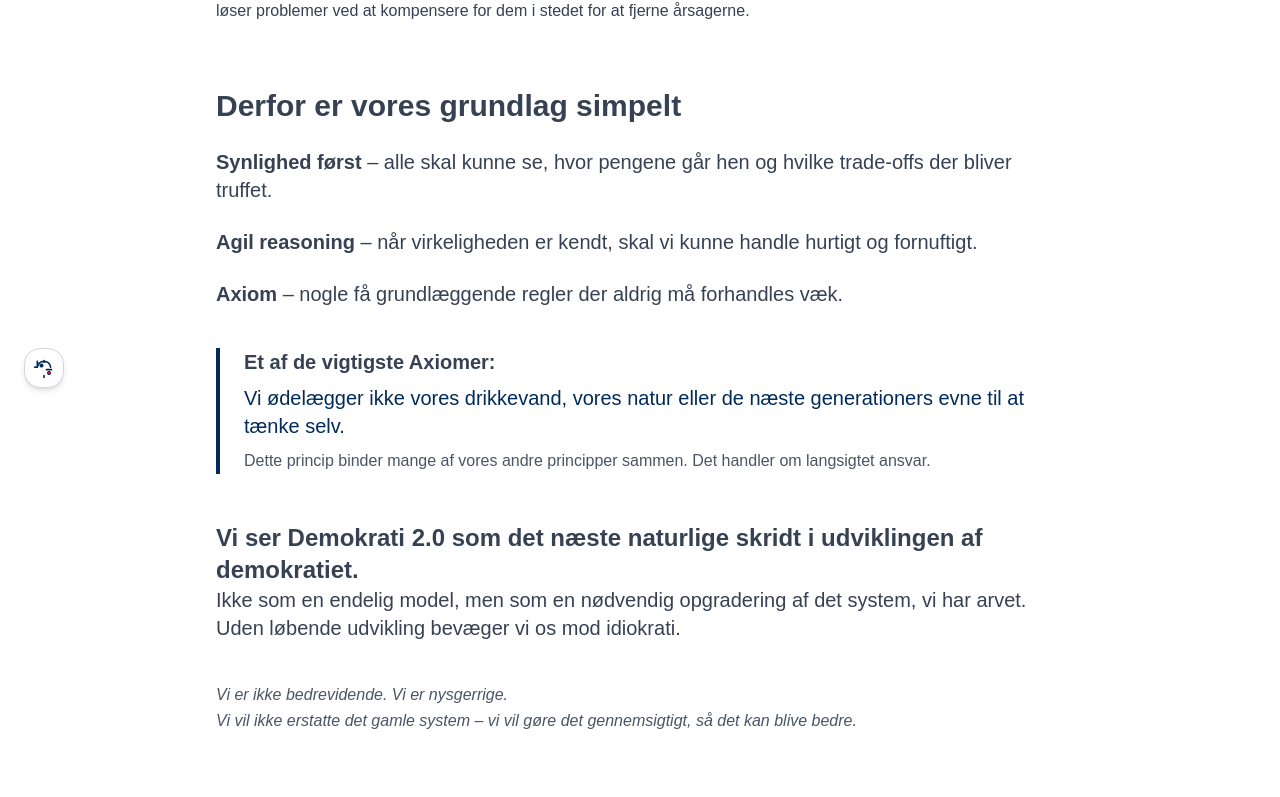
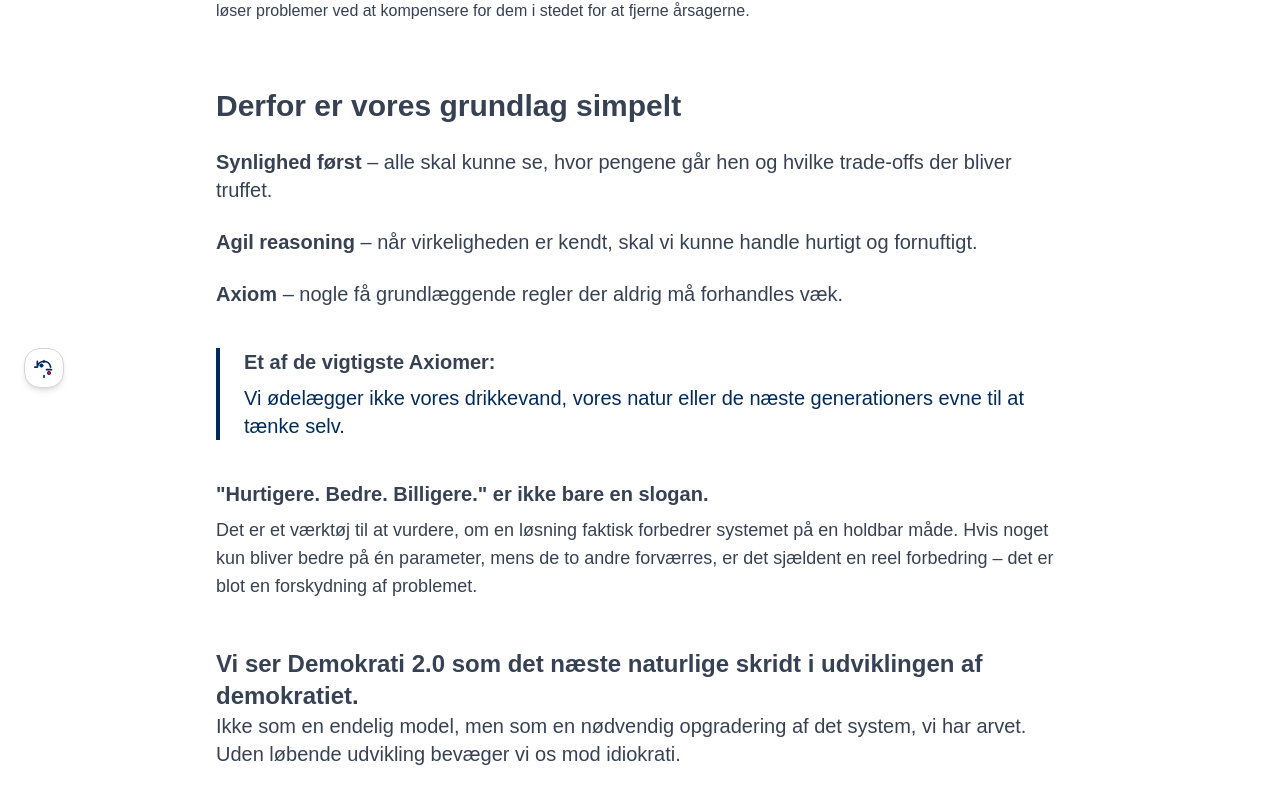
Before and after one commit to synlighed-nu/synlighed-nu-clean, a Next.js app: page /vores-grundlag in a window 1280 px wide. Shown: the part 388-1185 px from the top of the page. Built offline with nearby package versions, Linux system fonts and the light colour scheme.

Commit message:
Update page.tsx

```diff
--- a/app/vores-grundlag/page.tsx
+++ b/app/vores-grundlag/page.tsx
@@ -24,7 +24,7 @@ Agil reasoning – når virkeligheden er kendt, skal vi kunne handle hurtigt og
 
 Axiom – nogle få grundlæggende regler der aldrig må forhandles væk.
 
-Et af de vigtigste Axiomer er: Vi ødelægger ikke vores drikkevand, vores natur eller de næste generationers evne til at tænke selv.
+Hurtigere. Bedre. Billigere. er ikke bare en slogan. Det er et værktøj til at vurdere, om en løsning faktisk forbedrer systemet på en holdbar måde. Hvis noget kun bliver bedre på én parameter, mens de to andre forværres, er det sjældent en reel forbedring – det er blot en forskydning af problemet.
 
 Vi ser Demokrati 2.0 som det næste naturlige skridt i udviklingen af demokratiet. Ikke som en endelig model, men som en nødvendig opgradering af det system, vi har arvet. Uden løbende udvikling bevæger vi os mod idiokrati.
 
@@ -67,14 +67,22 @@ Du behøver ikke at acceptere, at det er sådan det er. Du kan kræve at se regn
             <li><strong>Axiom</strong> – nogle få grundlæggende regler der aldrig må forhandles væk.</li>
           </ul>
 
-          {/* NYT SAMMENBINDEDE AXIOM - mere integreret */}
+          {/* NYT AXIOM */}
           <div className="mt-10 border-l-4 border-[#002B5B] pl-6">
             <p className="font-semibold text-xl">Et af de vigtigste Axiomer:</p>
             <p className="mt-2 text-xl font-medium text-[#002B5B]">
               Vi ødelægger ikke vores drikkevand, vores natur eller de næste generationers evne til at tænke selv.
             </p>
-            <p className="mt-2 text-gray-600">
-              Dette princip binder mange af vores andre principper sammen. Det handler om langsigtet ansvar.
+          </div>
+
+          {/* Ny kort forklaring af sloganet */}
+          <div className="mt-10">
+            <p className="text-xl font-semibold">
+              "Hurtigere. Bedre. Billigere." er ikke bare en slogan.
+            </p>
+            <p className="mt-2 text-lg text-gray-700">
+              Det er et værktøj til at vurdere, om en løsning faktisk forbedrer systemet på en holdbar måde.
+              Hvis noget kun bliver bedre på én parameter, mens de to andre forværres, er det sjældent en reel forbedring – det er blot en forskydning af problemet.
             </p>
           </div>
 
```
